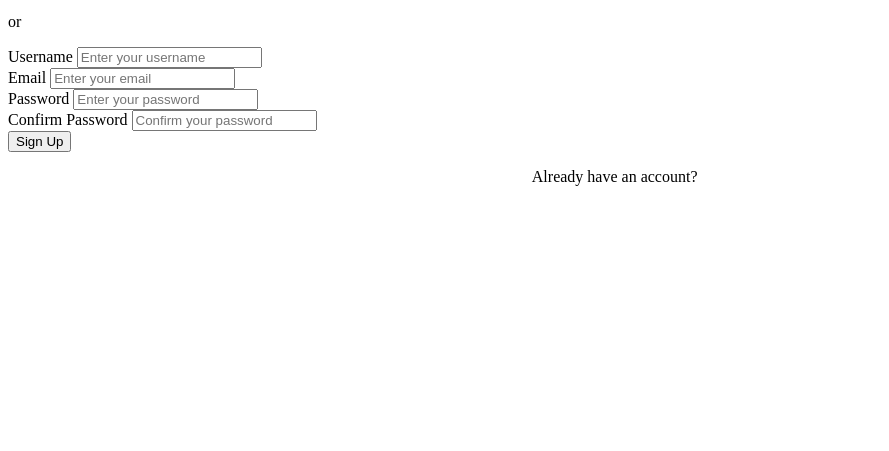
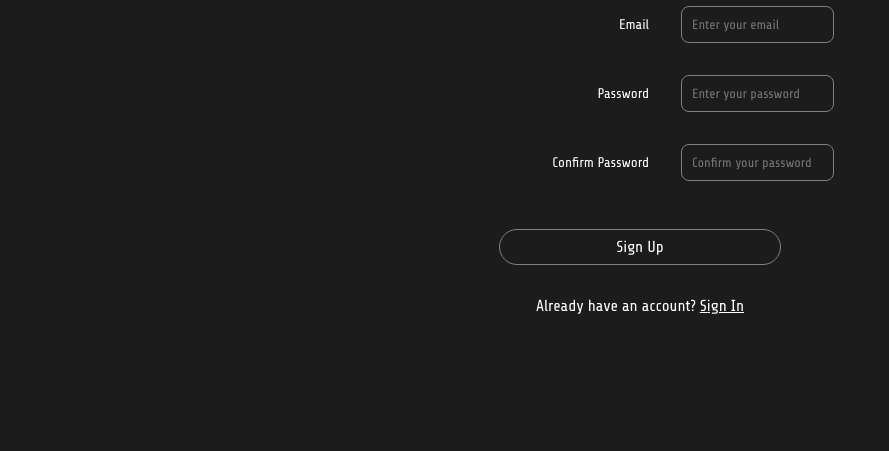
Before and after one commit to nthsemboshilowa/PIXLBOX, a website: page index.html in a window 1280 px wide. Shown: the part 349-800 px from the top of the page, without its empty margins (0-889 px from the left). Drawn offline with Linux system fonts and the light colour scheme; the site is published under a folder, as on GitHub Pages, so addresses that start at the root find nothing.

Commit message:
Login.css href changed

```diff
--- a/index.html
+++ b/index.html
@@ -6,7 +6,7 @@
     <title>Login</title>
     <meta name="description" content="Form validation with real-time feedback (error/success messaging, dynamic input states)">
     <meta name="author" content="Ntshembo Shilowa">
-    <link rel="stylesheet" href="/styles/login.css">
+    <link rel="stylesheet" href="./styles/login.css">
 
     <!-- Firebase SDK -->
     <script src="https://www.gstatic.com/firebasejs/9.22.1/firebase-app-compat.js"></script>
```
